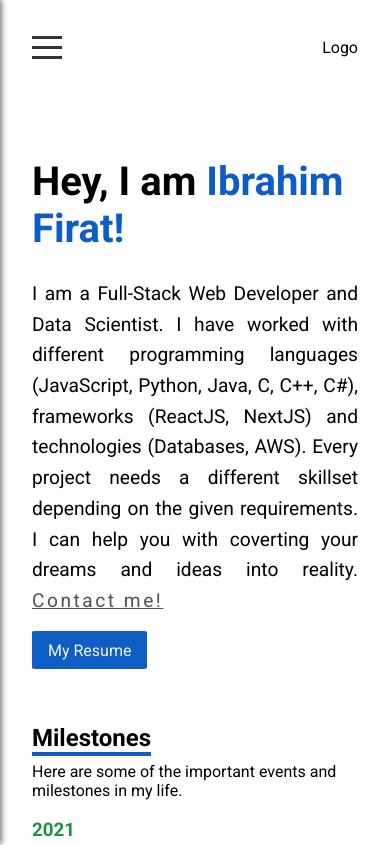
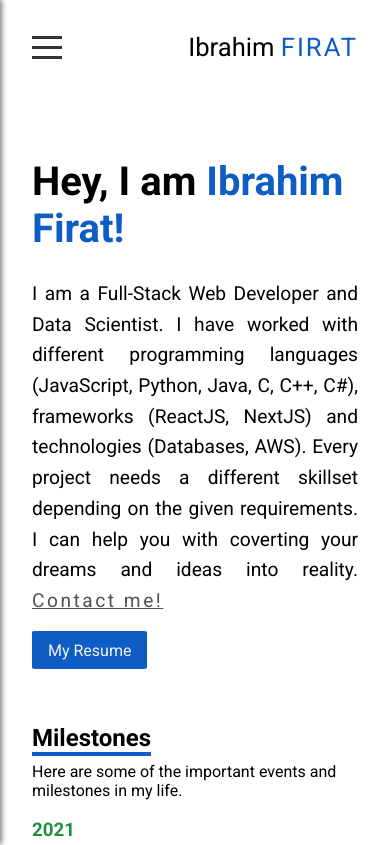
Before and after one commit to ibrahimFirat99/PersonalPortfolio, a Next.js app: page / in a window 390 px wide. Shown: the top 845 px of the page. Built offline with nearby package versions, Linux system fonts and the light colour scheme.

Commit message:
First iteration done

```diff
--- a/components/Contact/Contact.js
+++ b/components/Contact/Contact.js
@@ -6,7 +6,7 @@ const Contact = () => {
   const [name, setName] = useState();
   const [email, setEmail] = useState();
   const [message, setMessage] = useState();
-  const [resultMessage, setResultMessage] = useState("");
+  const [resultMessage, setResultMessage] = useState();
 
   const contactForm = async (event) => {
     event.preventDefault();
@@ -79,7 +79,7 @@ const Contact = () => {
         may be considered as personally identifiable information with Ibrahim
         Firat. **
       </p>
-      <p className={styles.resultMessage}>{resultMessage}</p>
+      {resultMessage && <p className={styles.resultMessage}>{resultMessage}</p>}
     </div>
   );
 };
--- a/components/Footer/Footer.module.css
+++ b/components/Footer/Footer.module.css
@@ -8,20 +8,19 @@
   text-align: center;
 }
 
-.footer h4 {
-  text-align: center;
-  margin: 0rem 0rem 0.6rem 0rem;
-  padding: 0rem;
+.footer p {
+  margin: 0rem 0rem 0.4rem 0rem;
 }
 
 .footer ul {
   list-style-type: none;
   margin: 0;
   padding: 0;
+  display: flex;
 }
 
 .footer ul li {
-  margin-bottom: 0.2rem;
+  margin: 0rem 0.2rem;
 }
 
 .footer ul li a {
--- a/components/Navigation/Toolbar/Toolbar.js
+++ b/components/Navigation/Toolbar/Toolbar.js
@@ -1,5 +1,6 @@
 import DrawerToggle from "../DrawerToggle/DrawerToggle";
 import styles from "./Toolbar.module.css";
+
 import Link from "next/link";
 
 const Toolbar = (props) => {
@@ -10,7 +11,9 @@ const Toolbar = (props) => {
       </div>
       <div className={styles.toolbar__logo}>
         <Link href="/">
-          <a>Logo</a>
+          <a>
+            Ibrahim <span>Firat</span>
+          </a>
         </Link>
       </div>
       <div className={styles.toolbar__navItems}>
--- a/components/Navigation/Toolbar/Toolbar.module.css
+++ b/components/Navigation/Toolbar/Toolbar.module.css
@@ -8,6 +8,15 @@
 .toolbar .toolbar__logo a {
   text-decoration: none;
   color: inherit;
+  font-size: 1.6rem;
+  border: 2px solid #b4b4b4;
+  padding: 0.2rem 0.6rem;
+}
+
+.toolbar .toolbar__logo a span {
+  text-transform: uppercase;
+  color: #0e5dc4;
+  letter-spacing: 2px;
 }
 
 .toolbar .toolbar__navItems {
@@ -44,3 +53,10 @@
     opacity: 0.8;
   }
 }
+
+@media (max-width: 650px) {
+  .toolbar .toolbar__logo a {
+    border: none;
+    padding: 0;
+  }
+}
--- a/components/Portfolio/Portfolio.module.css
+++ b/components/Portfolio/Portfolio.module.css
@@ -29,7 +29,7 @@
 }
 
 .wrapper .projectsWrapper .project:hover {
-  opacity: 0.8;
+  opacity: 0.7;
 }
 
 .wrapper .projectsWrapper .project a {
```
